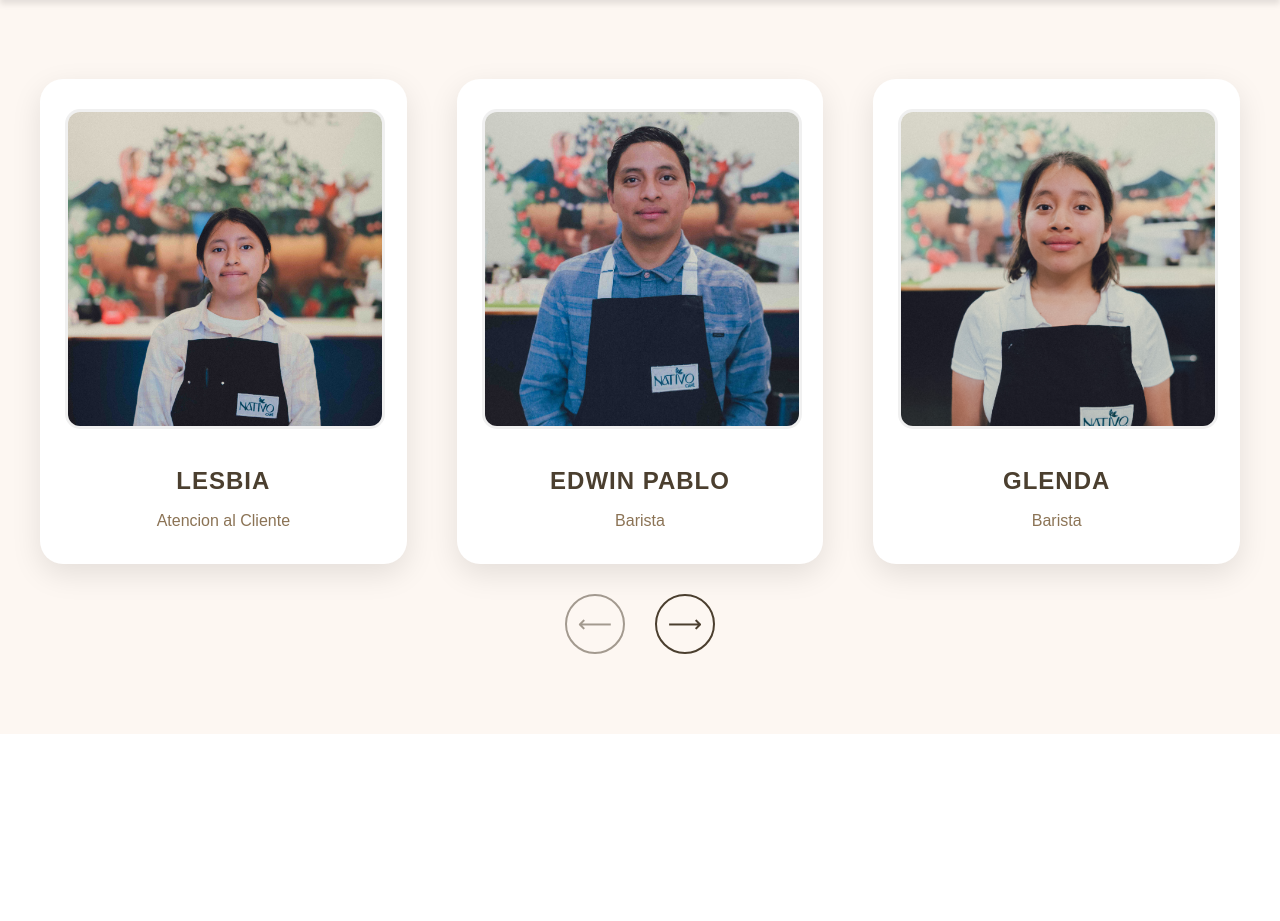
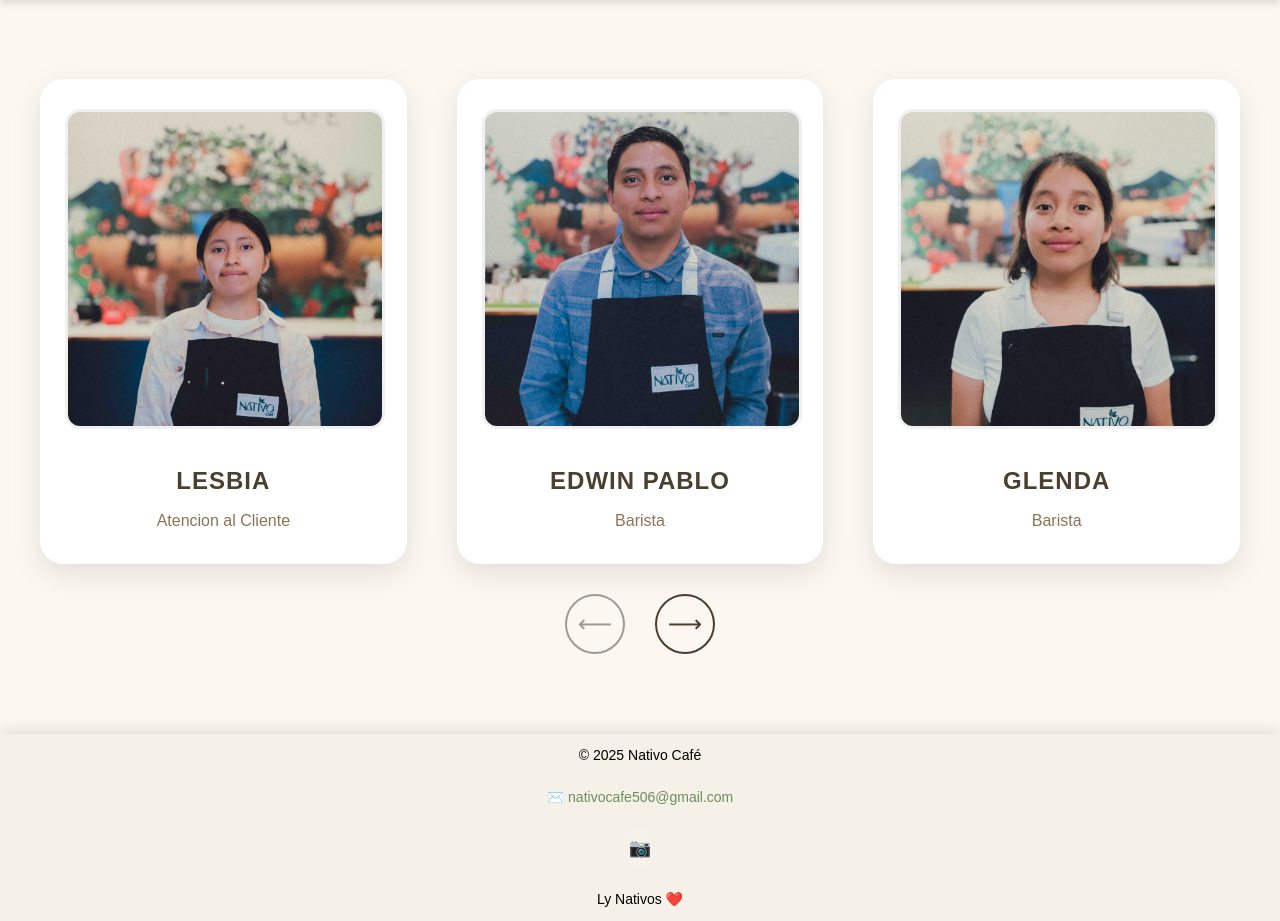
Before and after one commit to alex-riky/nativo-cafe-app, a Flask app: page /equipo in a window 1280 px wide. Shown: the part 71-992 px from the top of the page. Before the commit the page ends 805 px from the top, so only its background shows below. Run offline with Flask 3, Linux system fonts and the light colour scheme; some libraries are stand-ins or nearby versions.

Commit message:
Update equipo.html

```diff
--- a/Nativo_cafe_tienda/templates/equipo.html
+++ b/Nativo_cafe_tienda/templates/equipo.html
@@ -135,6 +135,101 @@
             display: none;
         }
 
+        /* Footer - Copiado del index */
+        .footer {
+            position: sticky;
+            background: #F5F0E8;
+            color: rgb(0, 0, 0);
+            padding: 10px 0;
+            margin-top: auto;
+            backdrop-filter: blur(10px);
+            box-shadow: 0 -4px 15px rgba(0,0,0,0.1);
+        }
+
+        .footer-content {
+            max-width: 1200px;
+            margin: 0 auto;
+            padding: 0 20px;
+            display: flex;
+            flex-direction: column;
+            align-items: center;
+            justify-content: center;
+            text-align: center;
+            gap: 20px;
+        }
+
+        .footer-brand {
+            display: flex;
+            align-items: center;
+            justify-content: center;
+            gap: 10px;
+        }
+
+        .footer-logo {
+            width: 40px;
+            height: 40px;
+            background: rgba(255,255,255,0.1);
+            border-radius: 50%;
+            display: flex;
+            align-items: center;
+            justify-content: center;
+            font-weight: bold;
+            font-size: 18px;
+        }
+
+        .footer-text {
+            font-size: 14px;
+            font-weight: 500;
+        }
+
+        .footer-contact {
+            text-align: center;
+        }
+
+        .footer-email {
+            color: #6B8E5A;
+            text-decoration: none;
+            font-size: 14px;
+            font-weight: 500;
+            transition: color 0.3s ease;
+            display: flex;
+            align-items: center;
+            justify-content: center;
+            gap: 5px;
+        }
+
+        .footer-email:hover {
+            color: #8B5A2B;
+        }
+
+        .social-links {
+            display: flex;
+            gap: 15px;
+            align-items: center;
+            justify-content: center;
+        }
+
+        .social-link {
+            width: 40px;
+            height: 40px;
+            background: rgba(255,255,255,0.1);
+            border-radius: 50%;
+            display: flex;
+            align-items: center;
+            justify-content: center;
+            color: white;
+            text-decoration: none;
+            font-size: 18px;
+            transition: all 0.3s ease;
+            backdrop-filter: blur(10px);
+        }
+
+        .social-link:hover {
+            background: rgba(255,255,255,0.2);
+            transform: translateY(-2px);
+            box-shadow: 0 4px 15px rgba(0,0,0,0.2);
+        }
+
         /* Responsivo */
         @media (max-width: 1024px) {
             .staff-container {
@@ -161,6 +256,12 @@
             .staff-card {
                 width: 300px;
             }
+
+            .footer-content {
+                flex-direction: column;
+                gap: 20px;
+                text-align: center;
+            }
         }
 
         @media (max-width: 480px) {
@@ -174,6 +275,20 @@
             .staff-card img {
                 width: 160px;
                 height: 160px;
+            }
+
+            .footer-content {
+                padding: 0 15px;
+            }
+
+            .social-links {
+                gap: 10px;
+            }
+
+            .social-link {
+                width: 35px;
+                height: 35px;
+                font-size: 16px;
             }
         }
     </style>
@@ -233,7 +348,7 @@
     </header>
 
     <!-- Main Content -->
-    <main>
+    <main style="min-height: 100vh; display: flex; flex-direction: column;">
         <section class="staff-section">
 
             <div class="staff-container" id="staffContainer">
@@ -302,6 +417,31 @@
             </div>
         </section>
 
+        <!-- Footer -->
+        <footer class="footer">
+            <div class="footer-content">
+                <div class="footer-brand">
+                    <div class="footer-text">© 2025 Nativo Café</div>
+                </div>
+
+                <div class="footer-contact">
+                    <a href="mailto:nativocafe506@gmail.com" class="footer-email">
+                        ✉️ nativocafe506@gmail.com
+                    </a>
+                </div>
+
+                <div class="social-links">
+                    <a href="https://www.instagram.com/nativo_cafe_" target="_blank" class="social-link" title="Instagram">
+                        📷
+                    </a>
+                </div>
+
+                <div class="footer-brand">
+                    <div class="footer-text">Ly Nativos  ❤️</div>
+                </div>
+
+            </div>
+        </footer>
     </main>
 
     <!-- Cart Sidebar -->
```
